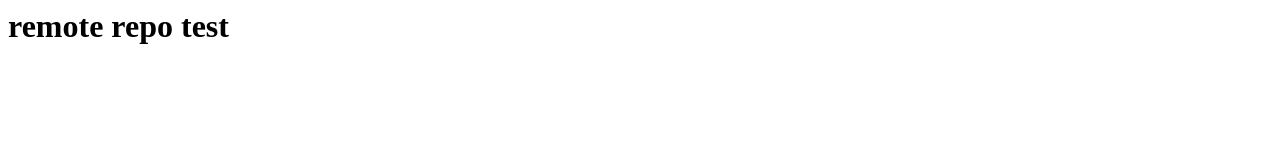
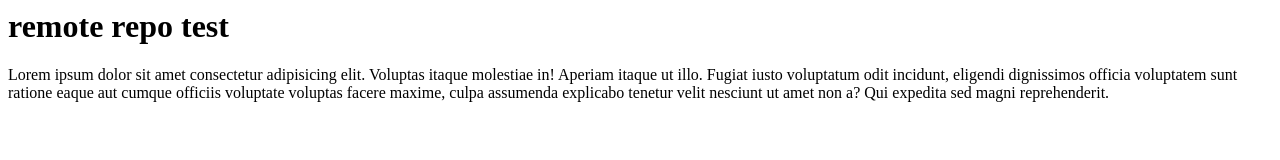
Before and after one commit to DUHA-na/test, a plain HTML site: page index.html in a window 1280 px wide. Drawn offline with Linux system fonts and the light colour scheme.

Commit message:
just editing

```diff
--- a/index.html
+++ b/index.html
@@ -4,5 +4,6 @@
     </head>
     <body>
 <h1>remote repo test</h1>
+<p>Lorem ipsum dolor sit amet consectetur adipisicing elit. Voluptas itaque molestiae in! Aperiam itaque ut illo. Fugiat iusto voluptatum odit incidunt, eligendi dignissimos officia voluptatem sunt ratione eaque aut cumque officiis voluptate voluptas facere maxime, culpa assumenda explicabo tenetur velit nesciunt ut amet non a? Qui expedita sed magni reprehenderit.</p>
     </body>
     </html>
```
